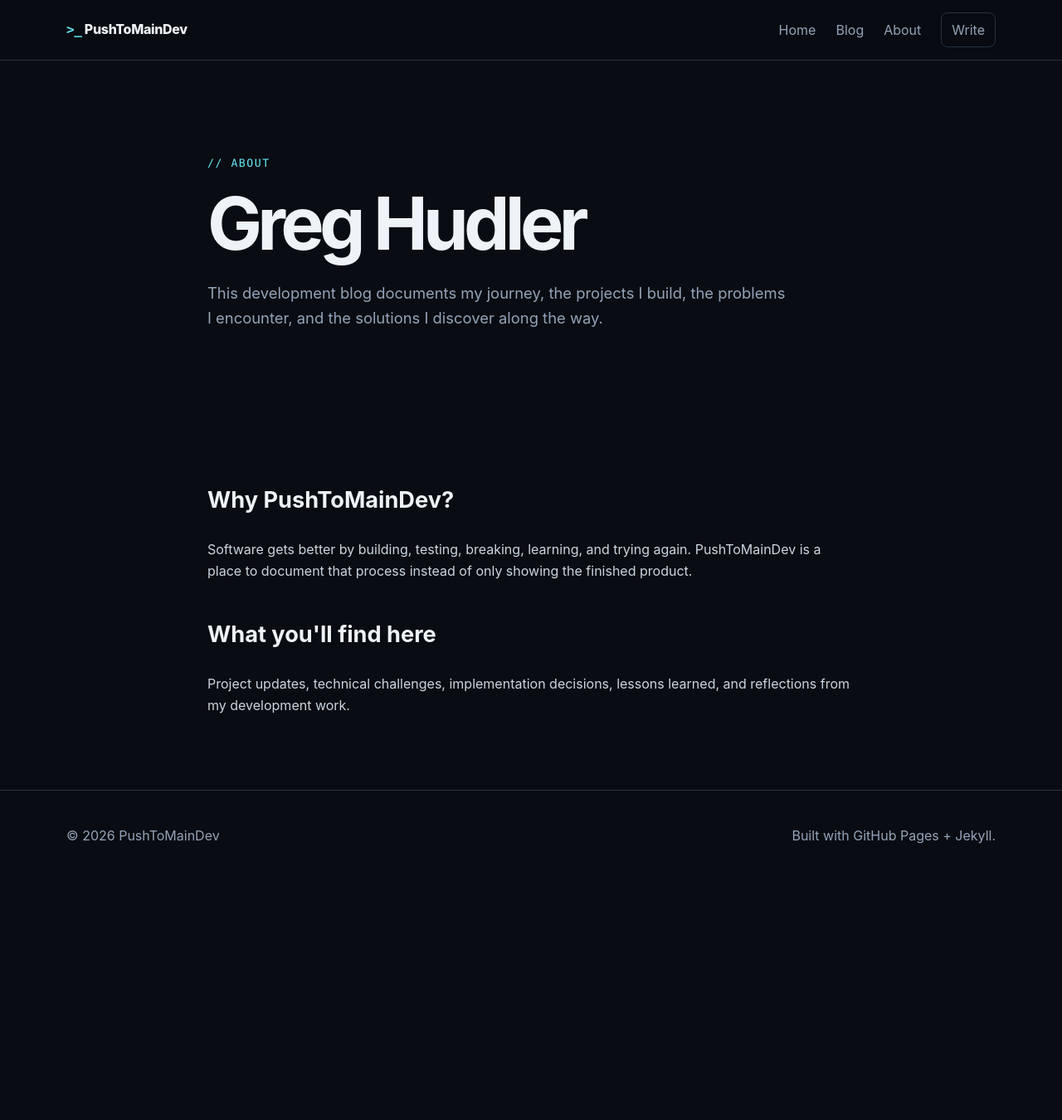
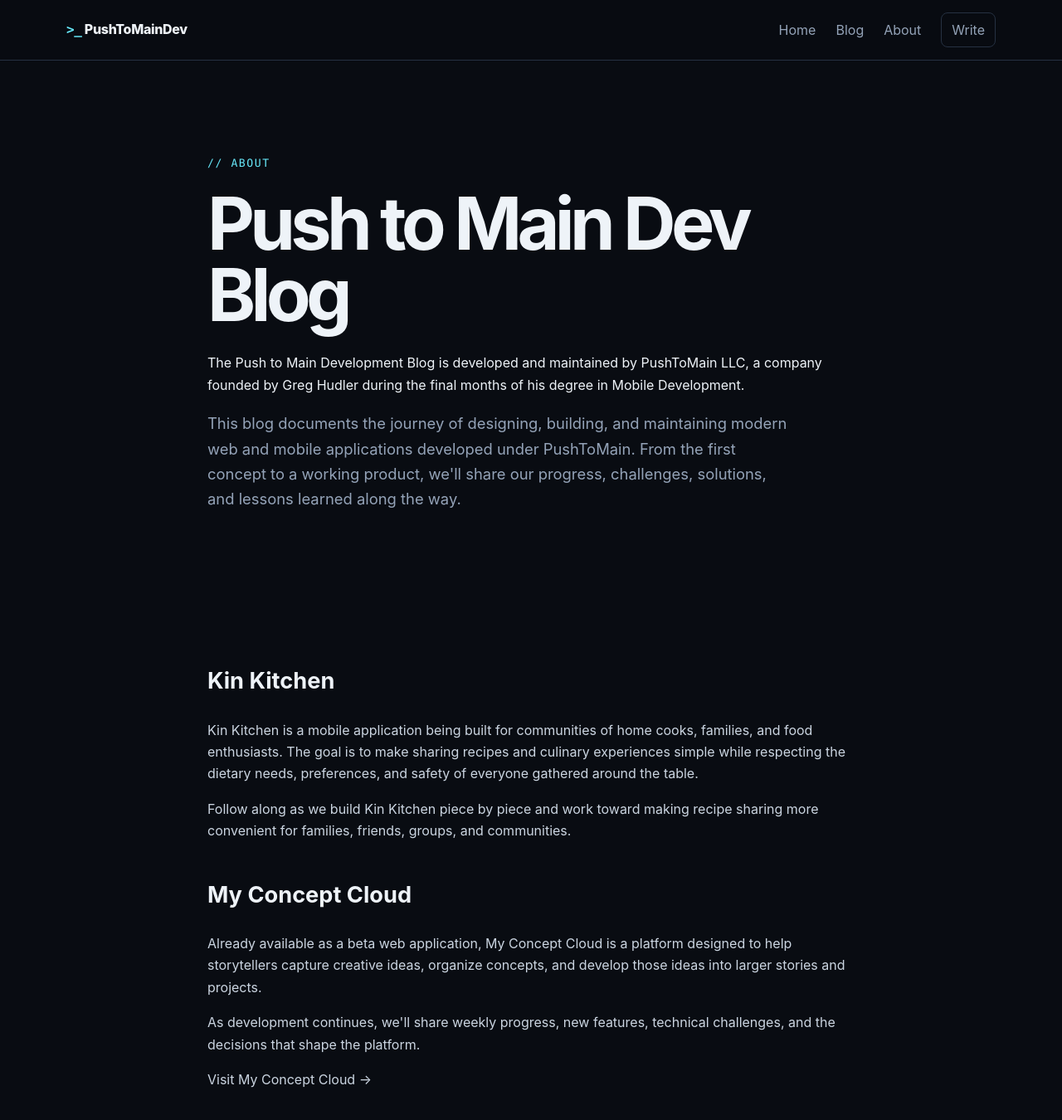
Before and after one commit to PushToMainDev/development-blog, a Jekyll site: the page built from about.html, in a window 1280 px wide and 1400 px high. Shown: the top 1350 px of the window at 83% size. Built offline with Jekyll 4.4.1, drawn with Linux system fonts in a browser that asks for light colours.

Commit message:
Changes to about

```diff
--- a/about.html
+++ b/about.html
@@ -5,14 +5,58 @@ permalink: /about/
 ---
 <section class="page-hero shell narrow">
   <p class="eyebrow">// about</p>
-  <h1>Greg Hudler</h1>
-  <p>This development blog documents my journey, the projects I build, the problems I encounter, and the solutions I discover along the way.</p>
+  <h1>Push to Main Dev Blog</h1>
+
+  <p>
+    The Push to Main Development Blog is developed and maintained by
+    PushToMain LLC, a company founded by Greg Hudler during the final months
+    of his degree in Mobile Development.
+  </p>
+
+  <p>
+    This blog documents the journey of designing, building, and maintaining
+    modern web and mobile applications developed under PushToMain. From the
+    first concept to a working product, we'll share our progress, challenges,
+    solutions, and lessons learned along the way.
+  </p>
 </section>
 
+
 <section class="shell narrow prose section">
-  <h2>Why PushToMainDev?</h2>
-  <p>Software gets better by building, testing, breaking, learning, and trying again. PushToMainDev is a place to document that process instead of only showing the finished product.</p>
 
-  <h2>What you'll find here</h2>
-  <p>Project updates, technical challenges, implementation decisions, lessons learned, and reflections from my development work.</p>
+  <h2>Kin Kitchen</h2>
+
+  <p>
+    Kin Kitchen is a mobile application being built for communities of home
+    cooks, families, and food enthusiasts. The goal is to make sharing recipes
+    and culinary experiences simple while respecting the dietary needs,
+    preferences, and safety of everyone gathered around the table.
+  </p>
+
+  <p>
+    Follow along as we build Kin Kitchen piece by piece and work toward making
+    recipe sharing more convenient for families, friends, groups, and
+    communities.
+  </p>
+
+
+  <h2>My Concept Cloud</h2>
+
+  <p>
+    Already available as a beta web application, My Concept Cloud is a
+    platform designed to help storytellers capture creative ideas, organize
+    concepts, and develop those ideas into larger stories and projects.
+  </p>
+
+  <p>
+    As development continues, we'll share weekly progress, new features,
+    technical challenges, and the decisions that shape the platform.
+  </p>
+
+  <p>
+    <a href="https://myconcept.cloud/" target="_blank" rel="noopener noreferrer">
+      Visit My Concept Cloud →
+    </a>
+  </p>
+
 </section>
--- a/admin/config.yml
+++ b/admin/config.yml
@@ -5,7 +5,6 @@ backend:
   base_url: https://pushtomaindev-blog-auth.vercel.app
   auth_endpoint: api/auth
 
-publish_mode: editorial_workflow
 site_url: https://pushtomaindev.github.io/development-blog
 display_url: https://pushtomaindev.github.io/development-blog
 
```
